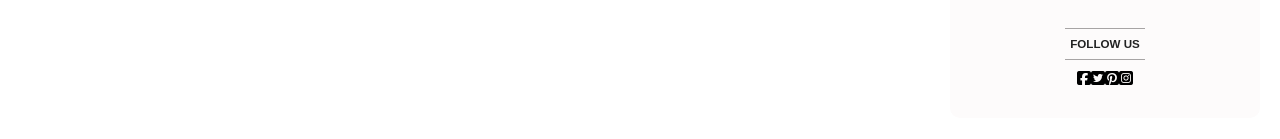
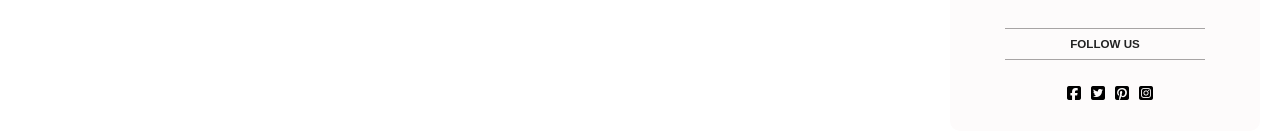
Before and after one commit to PadalaBalaSivaSaiMegiReddy/react-blog, a React (Vite) app: page / in a window 1280 px wide. Shown: the part 1150-1289 px from the top of the page. Built offline with nearby package versions, Linux system fonts and the light colour scheme.

Commit message:
Add social media icons to sidebar

```diff
--- a/src/components/sidebar/sidebar.css
+++ b/src/components/sidebar/sidebar.css
@@ -56,3 +56,17 @@
 
 
 }
+
+.sidebarSocial{
+    margin-top: 15px;
+    display: flex;
+    justify-content: center;
+    align-items: center;
+    width: 250px;
+
+}
+.sidebarIcon{
+    font-size: 16px;
+    margin-left: 10px;
+    cursor: pointer;
+}
```
